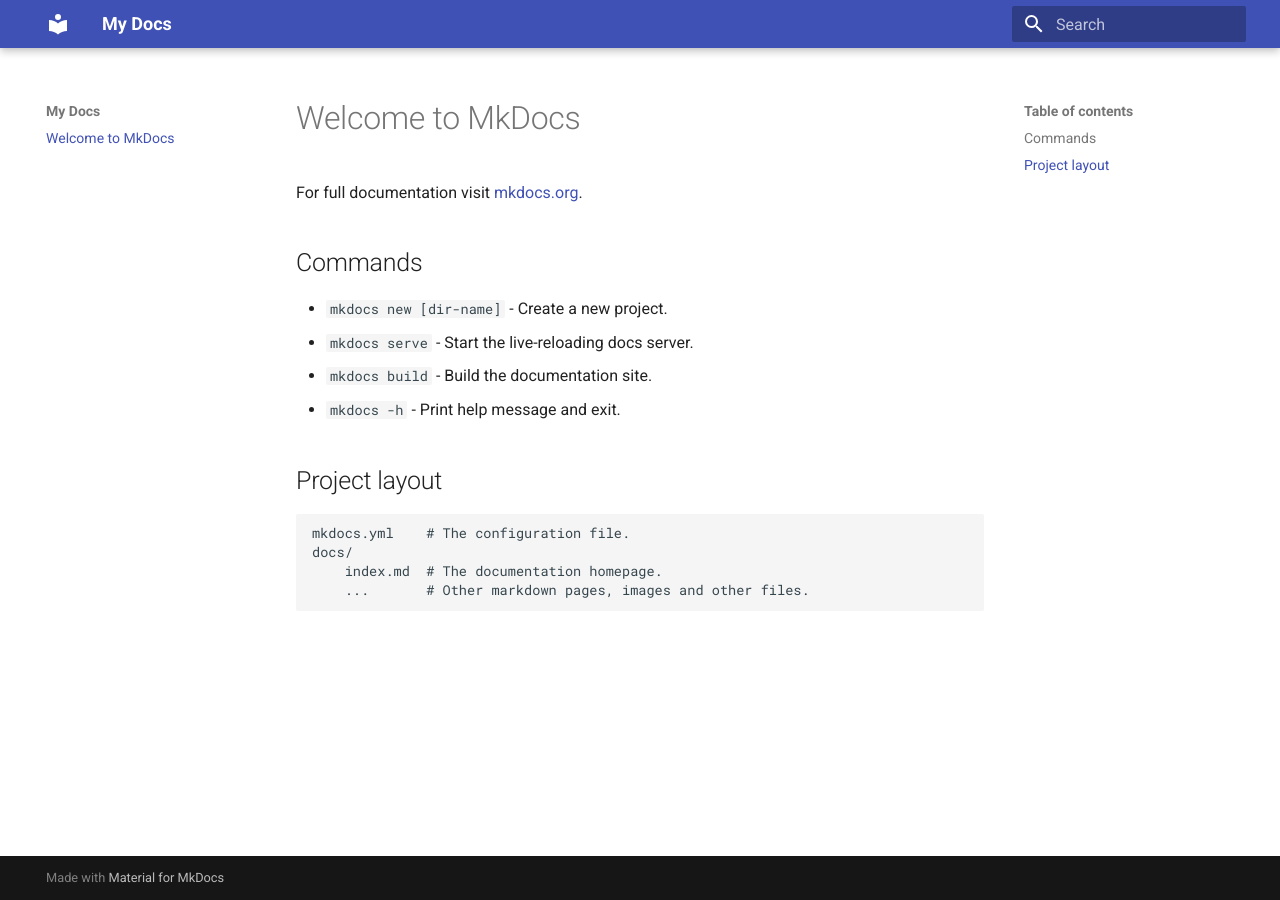
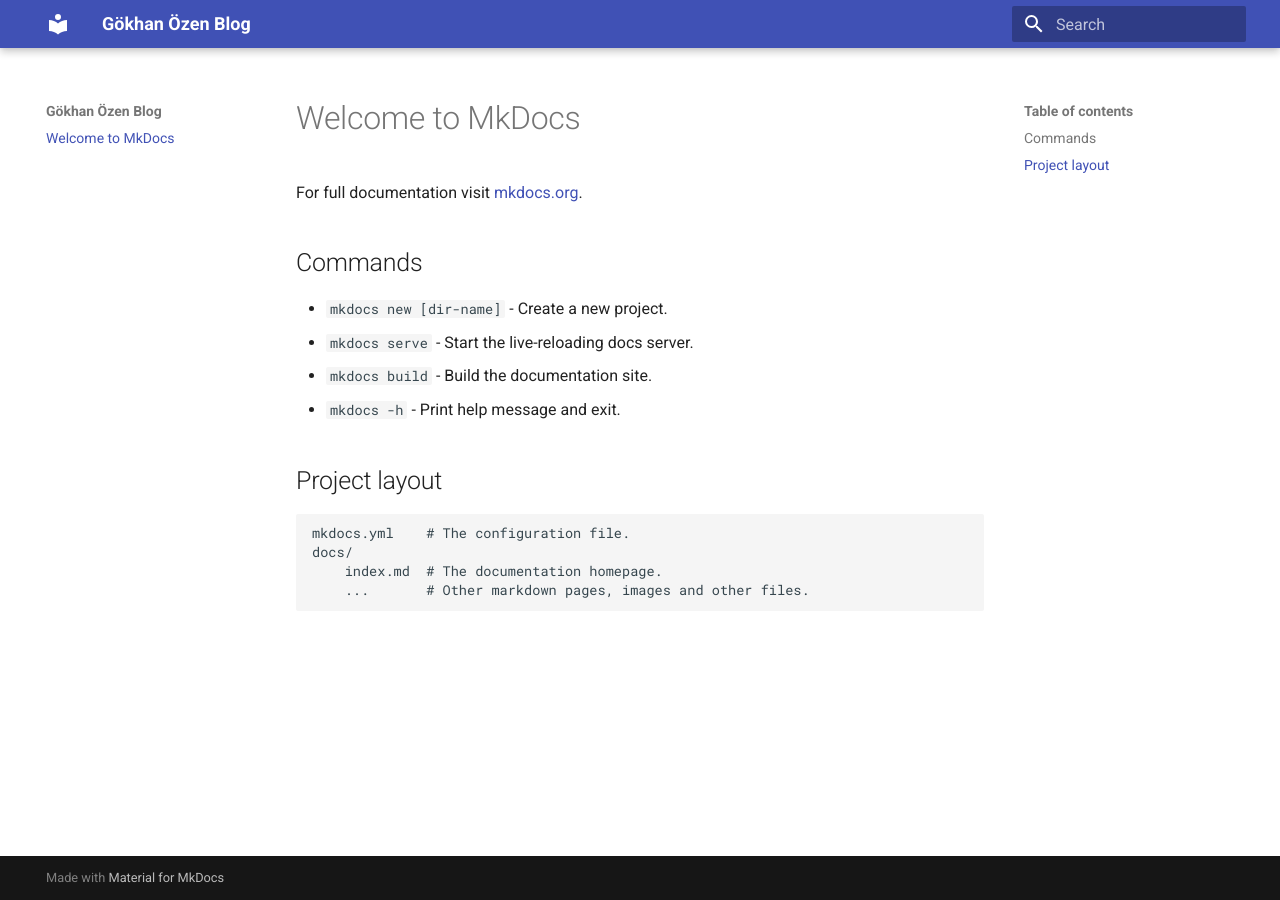
Before and after one commit to gokhazen/personalblog, an MkDocs documentation site: the page built from docs/index.md, in a window 1280 px wide. Built offline with MkDocs 1.6.1 and Material for MkDocs 9.7.7, drawn with Linux system fonts in a browser that asks for light colours.

Commit message:
Update mkdocs.yml

```diff
--- a/mkdocs.yml
+++ b/mkdocs.yml
@@ -1,4 +1,4 @@
-site_name: My Docs
+site_name: Gökhan Özen Blog
 
 theme:
   name: material
```
